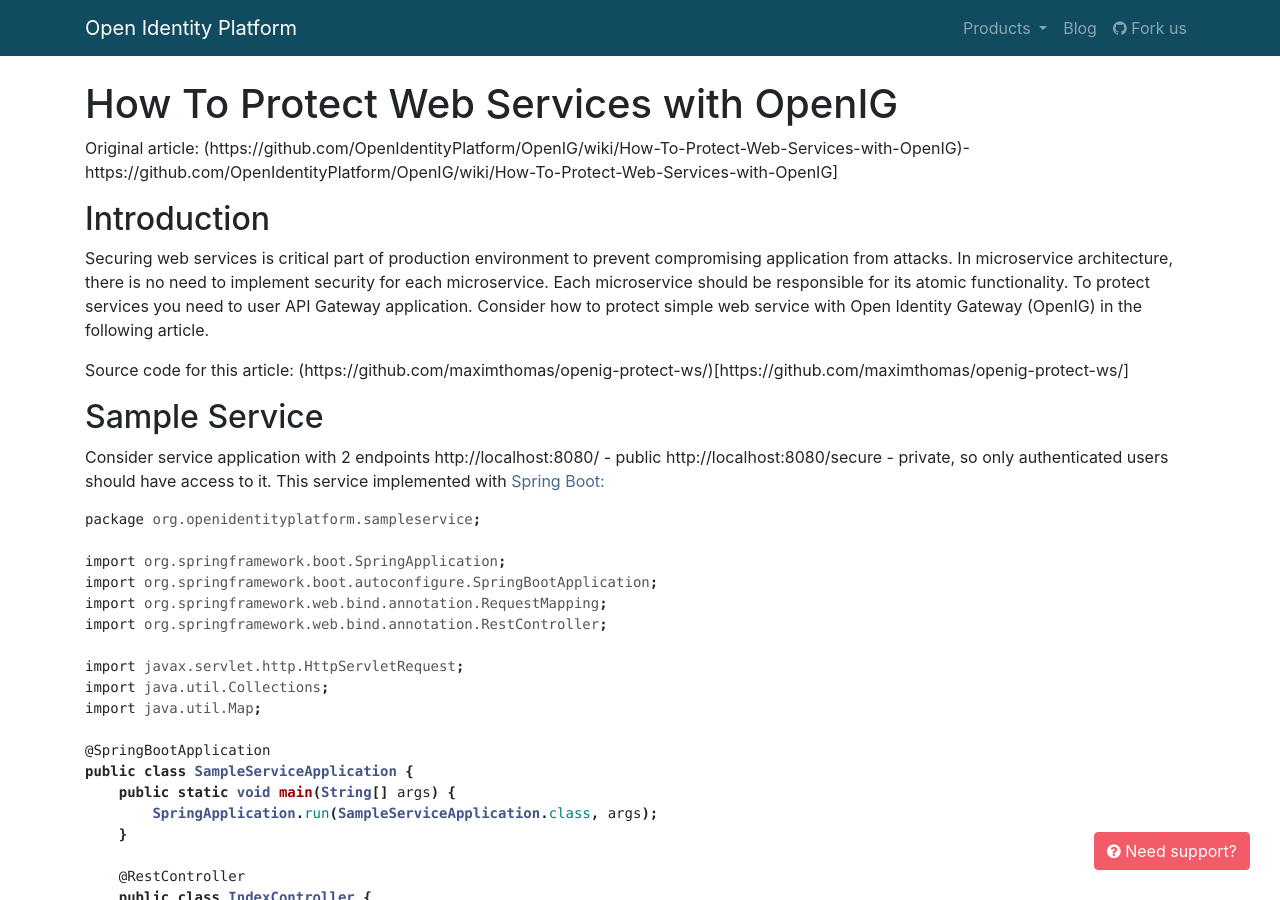
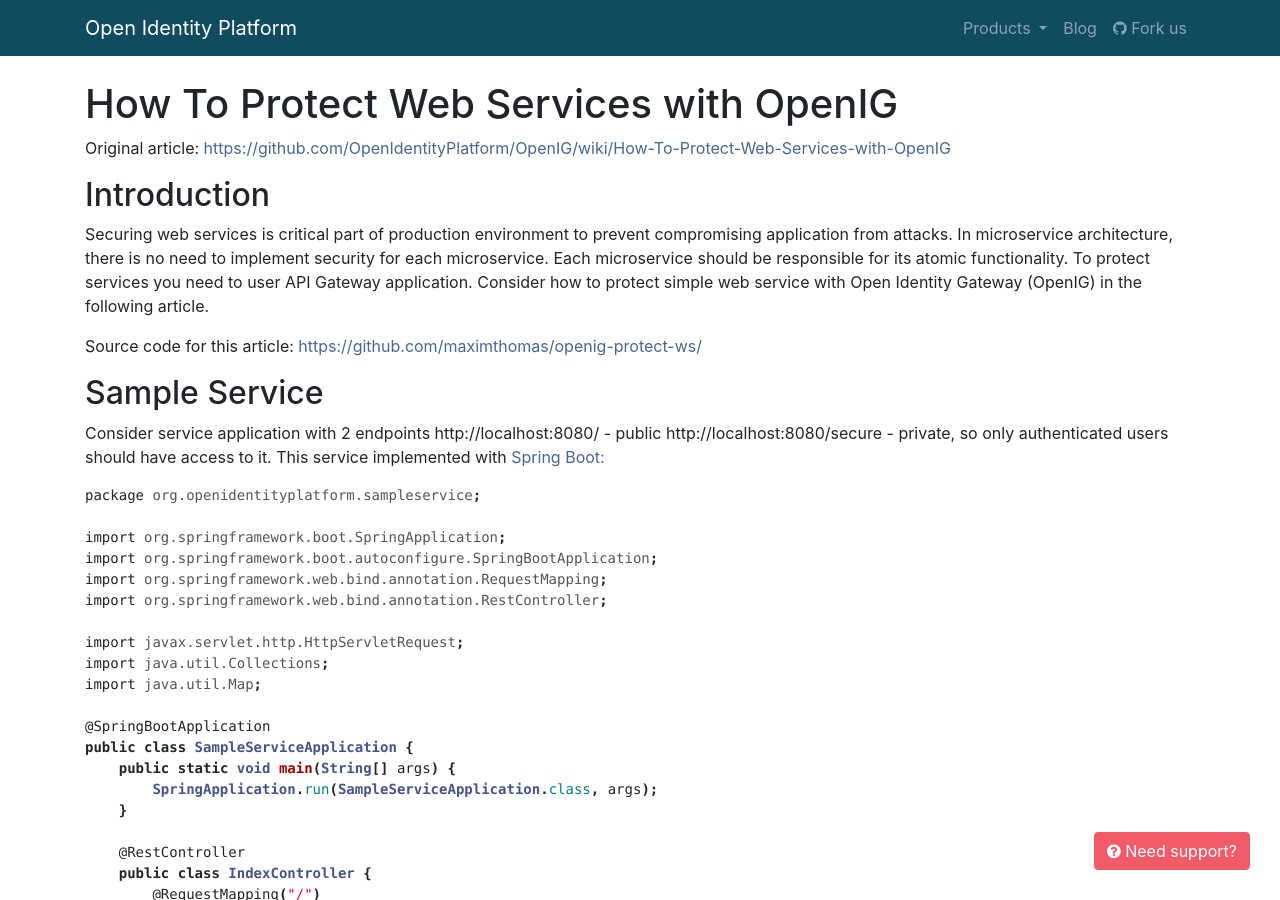
Before and after one commit to OpenIdentityPlatform/OpenIdentityPlatform.org, a Jekyll site: the page built from blog/How-To-Protect-Web-Services-with-OpenIG.md, in a window 1280 px wide and 900 px high. Built offline with Jekyll 4.4.1, drawn with Linux system fonts in a browser that asks for light colours; our own code applies the rules of GitHub Pages for plain Markdown files.

Commit message:
Update How-To-Protect-Web-Services-with-OpenIG.md

```diff
--- a/blog/How-To-Protect-Web-Services-with-OpenIG.md
+++ b/blog/How-To-Protect-Web-Services-with-OpenIG.md
@@ -8,14 +8,14 @@
 
 # How To Protect Web Services with OpenIG
 
-Original article: (https://github.com/OpenIdentityPlatform/OpenIG/wiki/How-To-Protect-Web-Services-with-OpenIG)-https://github.com/OpenIdentityPlatform/OpenIG/wiki/How-To-Protect-Web-Services-with-OpenIG]
+Original article: [https://github.com/OpenIdentityPlatform/OpenIG/wiki/How-To-Protect-Web-Services-with-OpenIG](https://github.com/OpenIdentityPlatform/OpenIG/wiki/How-To-Protect-Web-Services-with-OpenIG)
 
 
 ## Introduction
 
 Securing web services is critical part of production environment to prevent compromising application from attacks. In microservice architecture, there is no need to implement security for each microservice. Each microservice should be responsible for its atomic functionality.  To protect services you need to user API Gateway application. Consider how to protect simple web service with Open Identity Gateway (OpenIG) in the following article.
 
-Source code for this article: (https://github.com/maximthomas/openig-protect-ws/)[https://github.com/maximthomas/openig-protect-ws/]
+Source code for this article: [https://github.com/maximthomas/openig-protect-ws/](https://github.com/maximthomas/openig-protect-ws/)
 
 ## Sample Service
 Consider service application with 2 endpoints http://localhost:8080/ - public http://localhost:8080/secure - private, so only authenticated users should have access to it.
```
